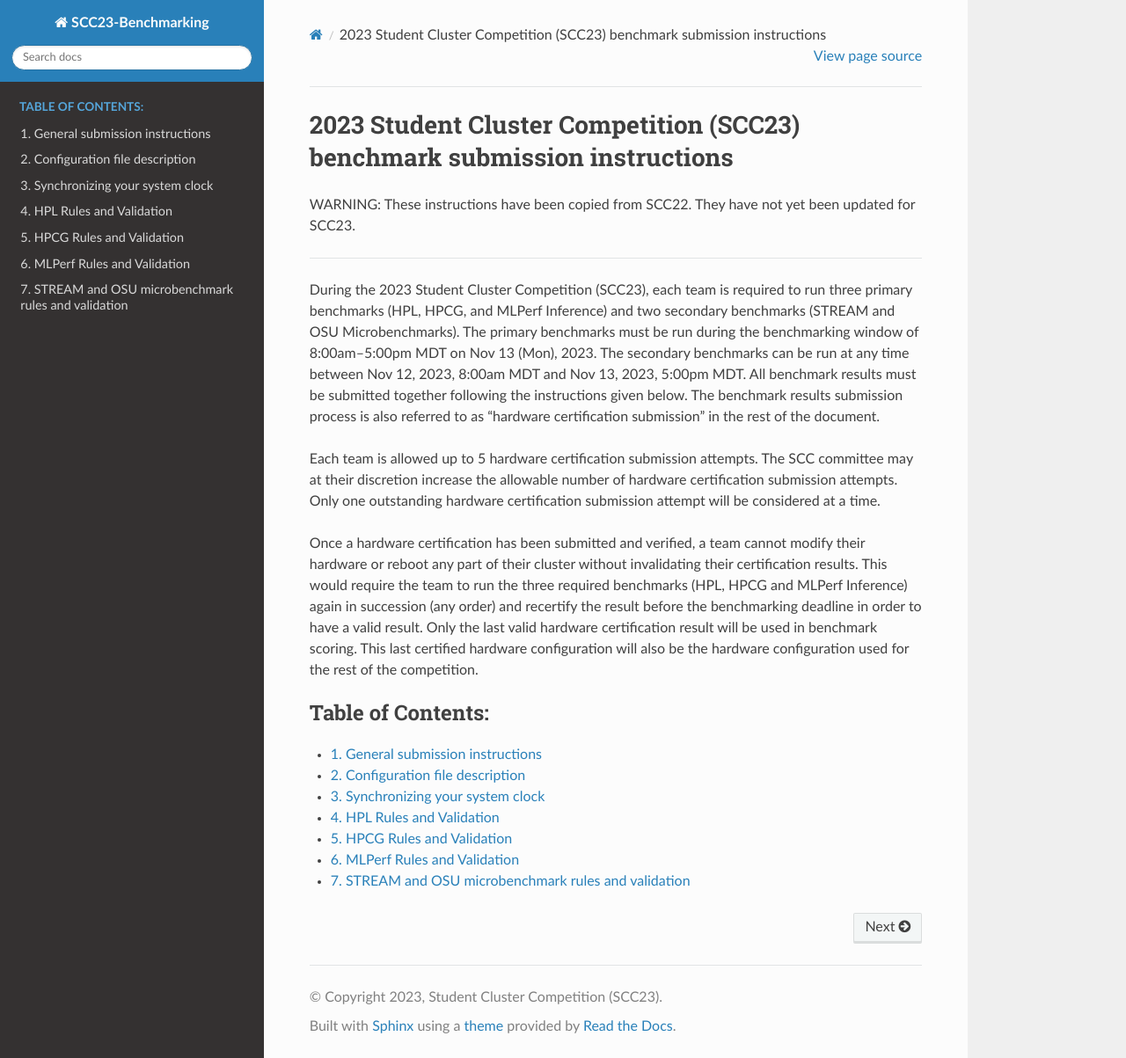
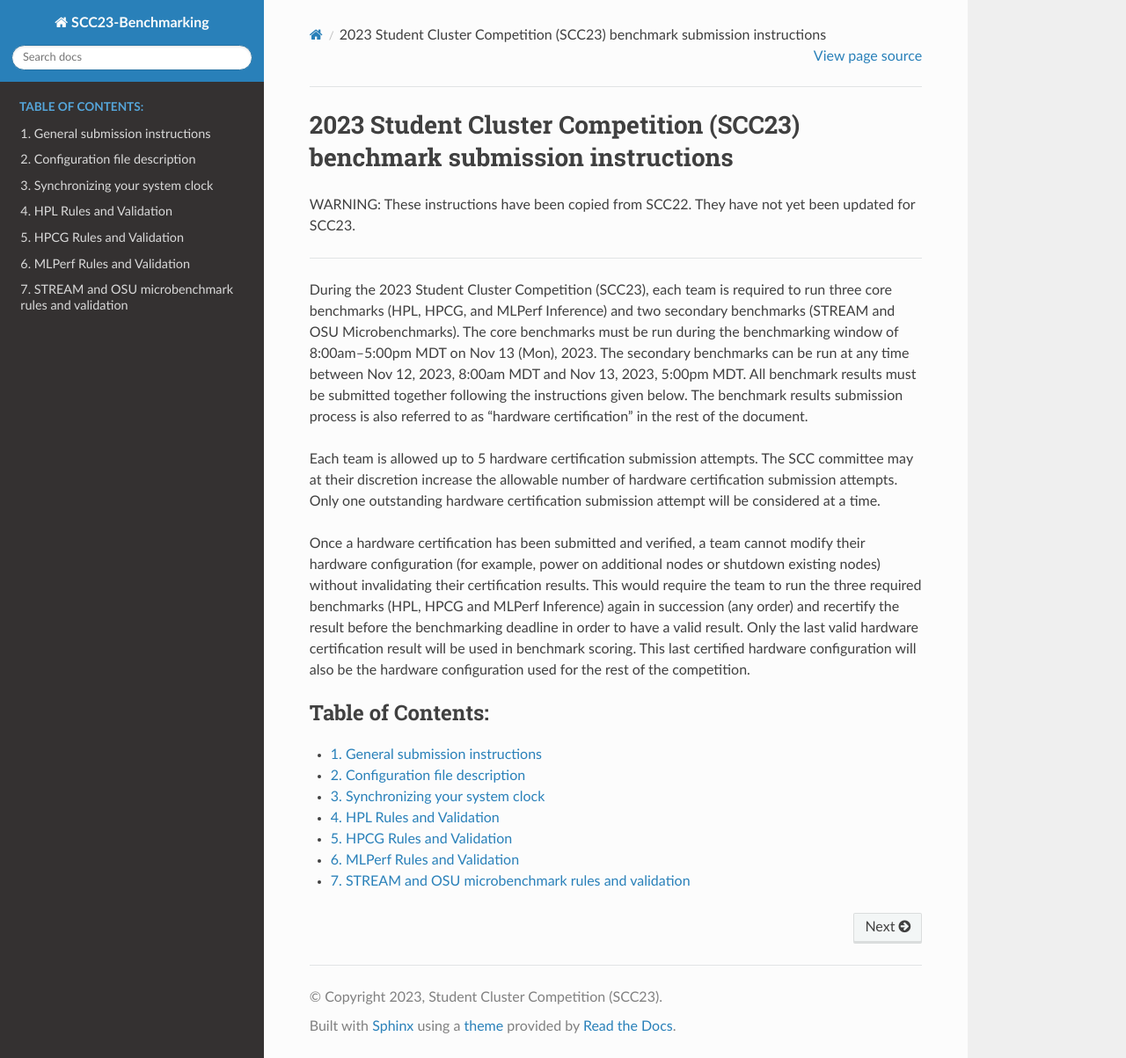
Before and after one commit to amaji/scc23-benchmarking, a Sphinx documentation site: the page built from source/index.rst, in a window 1280 px wide and 1203 px high. Shown: the whole window at 88% size. Built offline with Sphinx 7.4.7 and the Read the Docs theme 2.0.0, drawn with Linux system fonts in a browser that asks for light colours.

Commit message:
Minor clarifications

```diff
--- a/source/index.rst
+++ b/source/index.rst
@@ -10,11 +10,11 @@ WARNING: These instructions have been copied from SCC22. They have not yet been
 
 -----
 
-During the 2023 Student Cluster Competition (SCC23), each team is required to run three primary benchmarks (HPL, HPCG, and MLPerf Inference) and two secondary benchmarks (STREAM and OSU Microbenchmarks). The primary benchmarks must be run during the benchmarking window of 8:00am--5:00pm MDT on Nov 13 (Mon), 2023. The secondary benchmarks can be run at any time between Nov 12, 2023, 8:00am MDT and Nov 13, 2023, 5:00pm MDT. All benchmark results must be submitted together following the instructions given below. The benchmark results submission process is also referred to as "hardware certification submission" in the rest of the document.
+During the 2023 Student Cluster Competition (SCC23), each team is required to run three core benchmarks (HPL, HPCG, and MLPerf Inference) and two secondary benchmarks (STREAM and OSU Microbenchmarks). The core benchmarks must be run during the benchmarking window of 8:00am--5:00pm MDT on Nov 13 (Mon), 2023. The secondary benchmarks can be run at any time between Nov 12, 2023, 8:00am MDT and Nov 13, 2023, 5:00pm MDT. All benchmark results must be submitted together following the instructions given below. The benchmark results submission process is also referred to as "hardware certification" in the rest of the document.
 
 Each team is allowed up to 5 hardware certification submission attempts. The SCC committee may at their discretion increase the allowable number of hardware certification submission attempts. Only one outstanding hardware certification submission attempt will be considered at a time.
 
-Once a hardware certification has been submitted and verified, a team cannot modify their hardware or reboot any part of their cluster without invalidating their certification results. This would require the team to run the three required benchmarks (HPL, HPCG and MLPerf Inference) again in succession (any order) and recertify the result before the benchmarking deadline in order to have a valid result. Only the last valid hardware certification result will be used in benchmark scoring. This last certified hardware configuration will also be the hardware configuration used for the rest of the competition.
+Once a hardware certification has been submitted and verified, a team cannot modify their hardware configuration (for example, power on additional nodes or shutdown existing nodes) without invalidating their certification results. This would require the team to run the three required benchmarks (HPL, HPCG and MLPerf Inference) again in succession (any order) and recertify the result before the benchmarking deadline in order to have a valid result. Only the last valid hardware certification result will be used in benchmark scoring. This last certified hardware configuration will also be the hardware configuration used for the rest of the competition.
 
 
 .. toctree::
```
